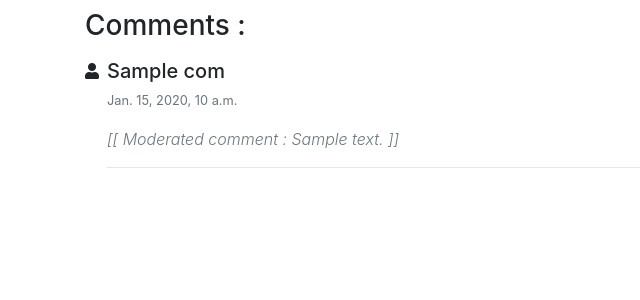
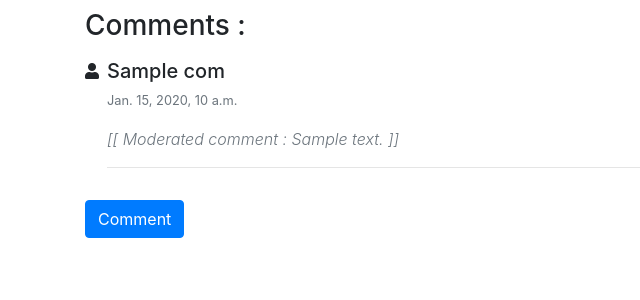
Before and after one commit to sylpi10/blog, a Django app: template blog/templates/blog/post-detail.html in a window 1280 px wide. Shown: the part 287-587 px from the top of the page, without its empty margins (0-640 px from the left). Run offline with Django 3.2, Linux system fonts and the light colour scheme; the template is opened without the code that fills it: most values are stand-ins (such as "Sample title", 1, 10 or a date in 2020); some libraries are stand-ins or nearby versions.

Commit message:
install django-bootstrap4, and display form for comment

```diff
--- a/blog/templates/blog/post-detail.html
+++ b/blog/templates/blog/post-detail.html
@@ -1,4 +1,5 @@
 {% extends 'base.html' %}
+{% load bootstrap4 %}
 {% block title %} Posts Detail {% endblock %}
 
 {% block content %}
@@ -48,6 +49,15 @@
                 <li class="media"> </i> No com yet</li>
                 {% endfor %}
             </ul>
+
+            <form action="{% url 'post-detail' post.pk %}" method="post" class="form">
+                {% csrf_token %}
+                {% bootstrap_form comment_form %}
+                {% buttons %}
+                <input type="submit" class="btn btn-primary" value="Comment">
+                {% endbuttons %}
+            </form>
+
         </div>
 
     </div>
--- a/blog/views.py
+++ b/blog/views.py
@@ -1,6 +1,7 @@
 from django.shortcuts import render, get_object_or_404
 from blog.models import Post, Comment
 from blog import model_helpers, navigation
+from blog.forms import CreateCommentForm
 
 # Create your views here.
 def post_list(request, category_name=model_helpers.post_category_all.slug()):
@@ -22,10 +23,13 @@
     post_same_category = Post.objects.filter(published=True, category=post.category).exclude(pk=post_id)
     comments = post.comments.exclude(status=Comment.STATUS_HIDDEN).order_by('created_at')
 
+    comment_form = CreateCommentForm()
+
     context = {
         'navigation_items': navigation.navigation_items(navigation.NAV_POSTS),
         'post': post,
         'post_same_category': post_same_category,
-        'comments': comments
+        'comments': comments,
+        'comment_form': comment_form,
     }
     return render(request, 'blog/post-detail.html', context)
```
Also changed, not shown: blog/forms.py (added, +9 -0 lines).
